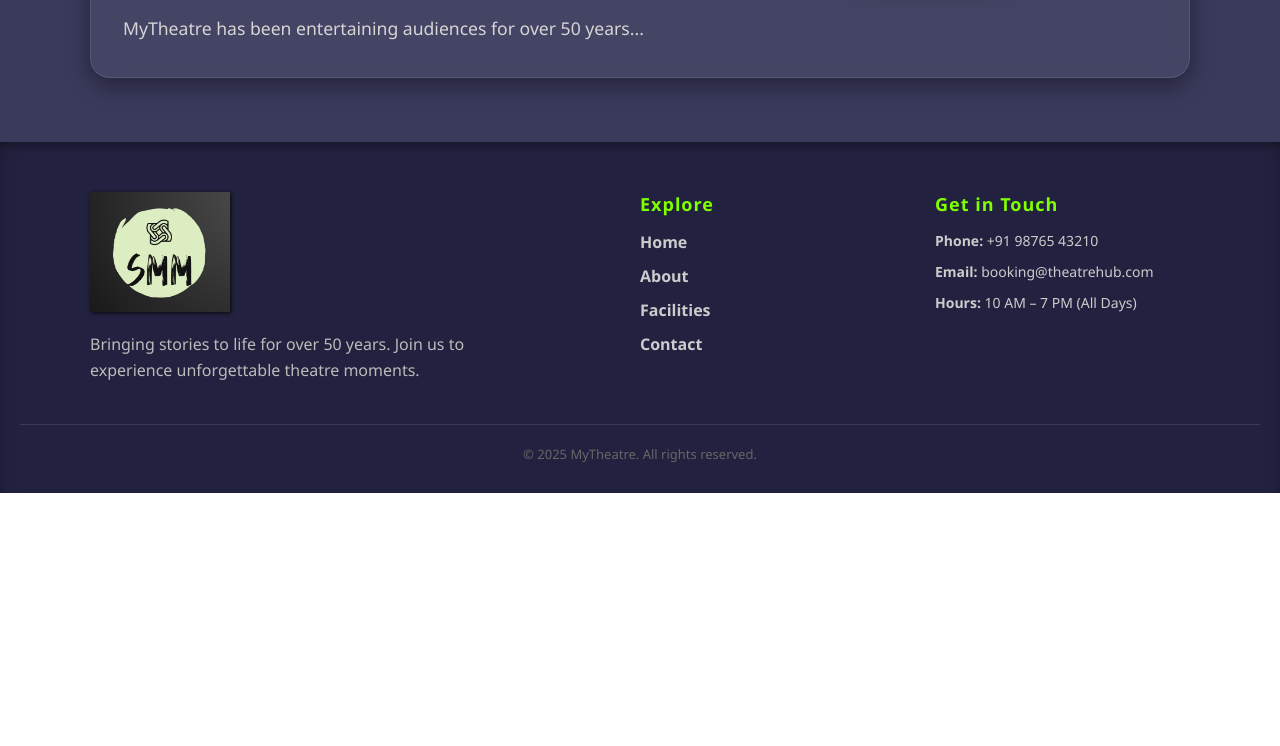
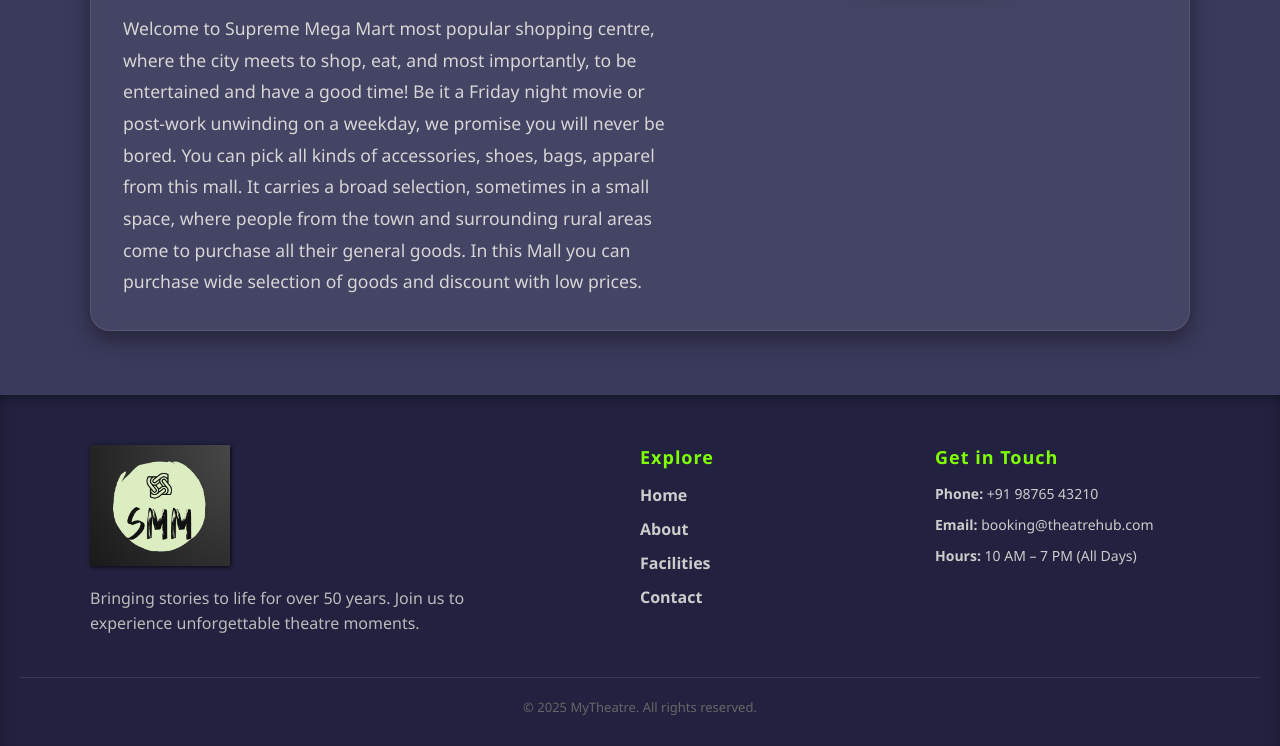
Before and after one commit to Deveshwar-cs/SMM, a plain HTML site: page index.html in a window 1280 px wide. Shown: the part 3180-3926 px from the top of the page. Before the commit the page ends 3673 px from the top, so only its background shows below. Drawn offline with Linux system fonts and the light colour scheme.

Commit message:
adding about

```diff
--- a/index.html
+++ b/index.html
@@ -112,7 +112,17 @@
       <div class="about-container">
         <div class="right-about">
           <h2>About Us</h2>
-          <p>MyTheatre has been entertaining audiences for over 50 years...</p>
+          <p>
+            Welcome to Supreme Mega Mart most popular shopping centre, where the
+            city meets to shop, eat, and most importantly, to be entertained and
+            have a good time! Be it a Friday night movie or post-work unwinding
+            on a weekday, we promise you will never be bored. You can pick all
+            kinds of accessories, shoes, bags, apparel from this mall. It
+            carries a broad selection, sometimes in a small space, where people
+            from the town and surrounding rural areas come to purchase all their
+            general goods. In this Mall you can purchase wide selection of goods
+            and discount with low prices.
+          </p>
         </div>
         <div class="left-about">
           <img src="images/insideTheatre.jpg" alt="Inside the Theatre" />
--- a/style.css
+++ b/style.css
@@ -2,6 +2,9 @@
   margin: 0;
   padding: 0;
   box-sizing: border-box;
+}
+html {
+  scroll-padding-top: 78px;
 }
 
 body {
```
